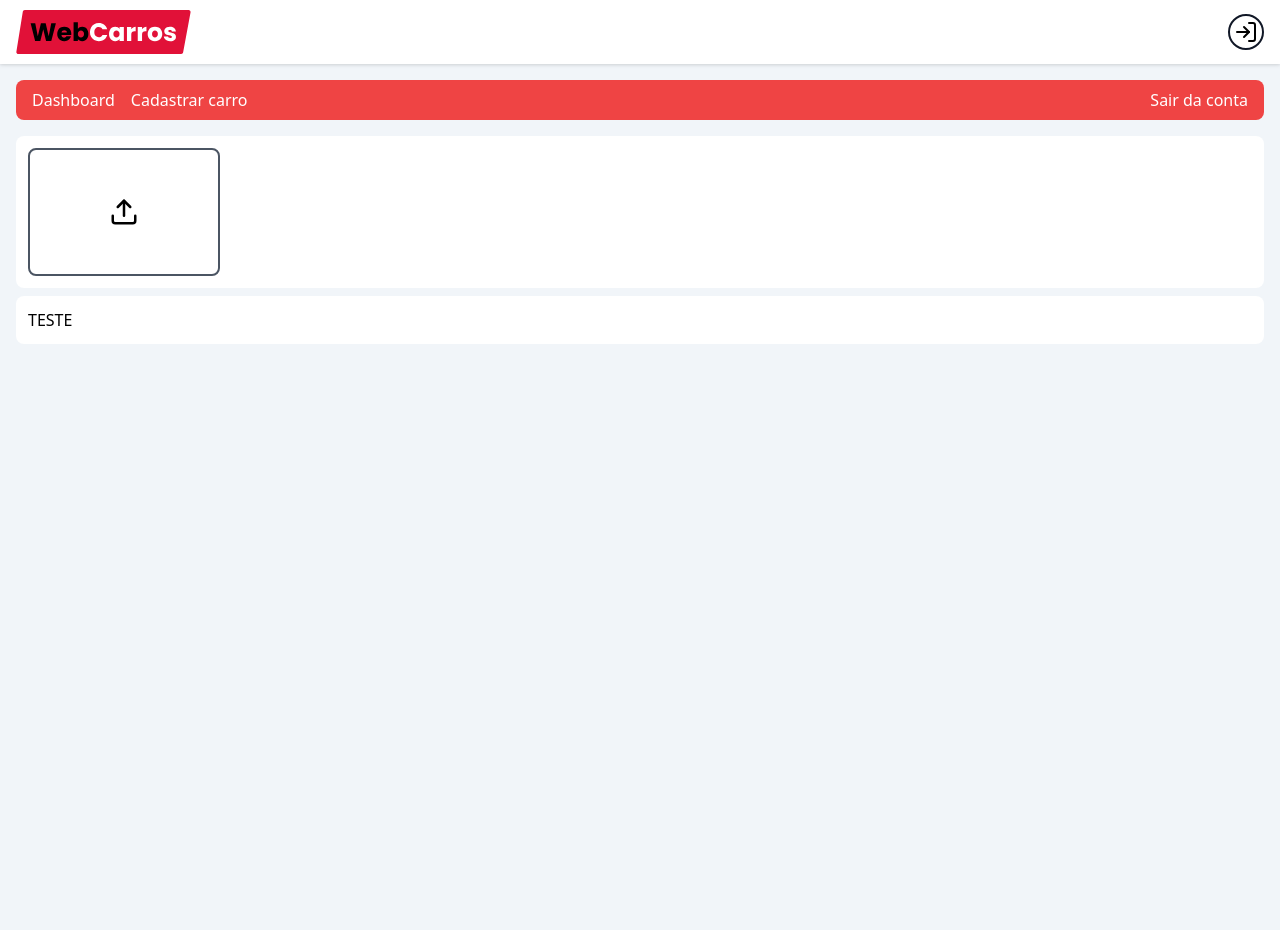
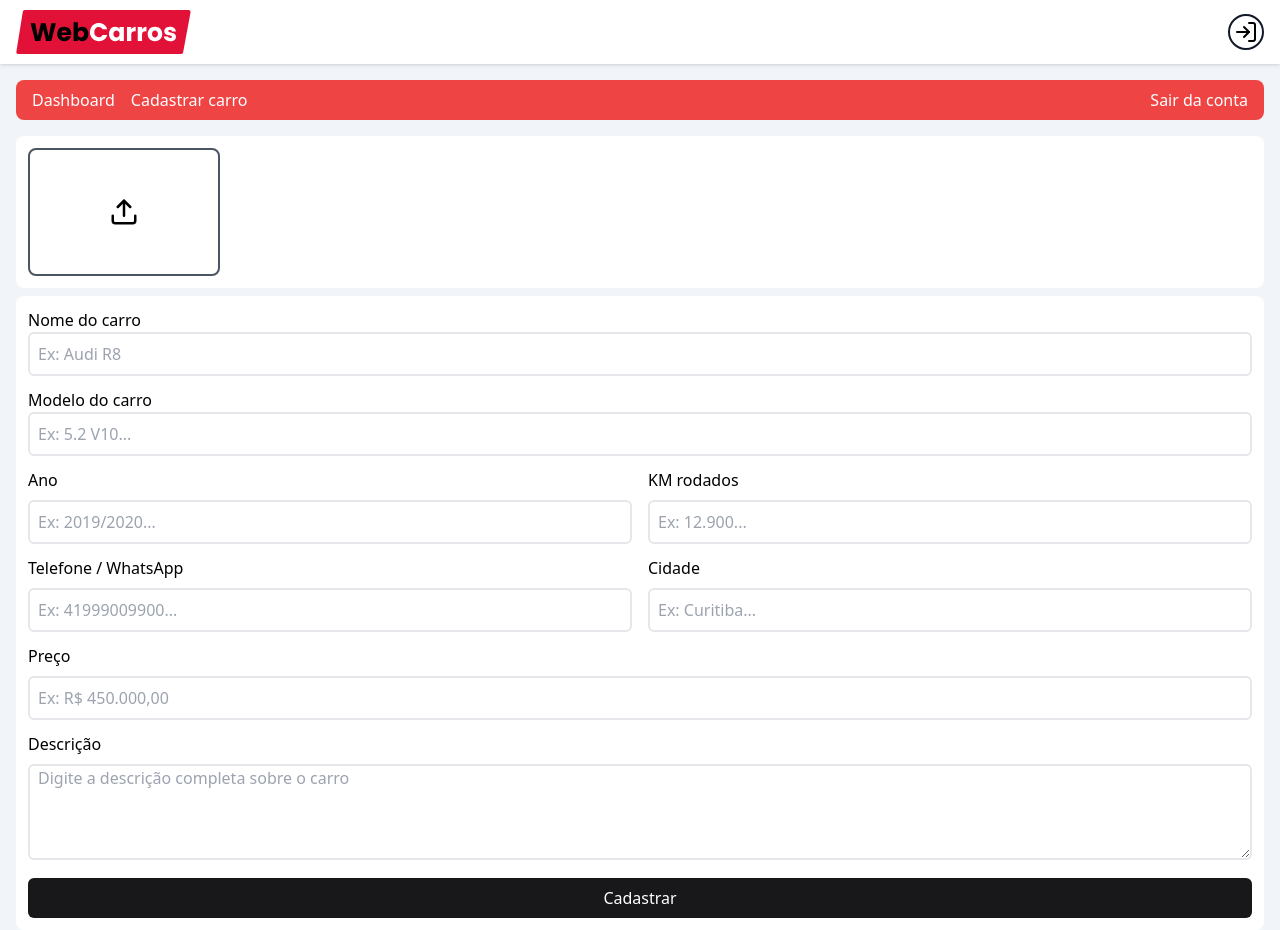
Before and after one commit to Elitonperoni/webcarros, a React (Create React App) app: page /dashboard/new in a window 1280 px wide. Before the commit the page ends 800 px from the top, so only its background shows below. Built offline with nearby package versions, Linux system fonts and the light colour scheme; no server answers; sample sign-in values are in the browser's storage.

Commit message:
imagens upload

```diff
--- a/package.json
+++ b/package.json
@@ -19,6 +19,7 @@
     "react-router-dom": "^6.27.0",
     "react-scripts": "5.0.1",
     "typescript": "^4.9.5",
+    "uuid": "^11.0.3",
     "web-vitals": "^2.1.4",
     "zod": "^3.23.8"
   },
@@ -47,6 +48,7 @@
     ]
   },
   "devDependencies": {
+    "@types/uuid": "^10.0.0",
     "autoprefixer": "^10.4.20",
     "postcss": "^8.4.47",
     "tailwindcss": "^3.4.14"
--- a/src/pages/dashboard/new/index.tsx
+++ b/src/pages/dashboard/new/index.tsx
@@ -1,25 +1,201 @@
 import { Container } from "../../../components/container";
 import { DashboardHeader } from "../../../components/panelheader";
-import { FiUpload } from 'react-icons/fi'
+import { FiUpload } from 'react-icons/fi';
+import { useForm } from 'react-hook-form';
+import { z } from 'zod'
+import { zodResolver } from '@hookform/resolvers/zod'
+import { Input } from '../../../components/input'
+import { ChangeEvent, useContext } from "react";
+import { AuthContext } from '../../../contexts/AuthContext'
+import { v4 as uuidV4 } from 'uuid'
+import { storage } from '../../../services/firebaseConnection'
+import {
+  ref,
+  uploadBytes,
+  getDownloadURL,
+  deleteObject
+ } from 'firebase/storage'
+
+const schema = z.object({
+  name: z.string().min(1, "O campo nome é obrigatório"),
+  model: z.string().min(1, "O modelo é obrigatório"),
+  year: z.string().min(1, "O ano do carro é obrigatório"),
+  km: z.string().min(1, "O km do carro é obrigatório"),
+  price: z.string().min(1, "O preço do carro é obrigatório"),
+  city: z.string().min(1, "A cidade é obrigatória"),
+  whatsapp: z.string().min(1, "O Telefone é obrigatório").refine((value) => /^(\d{11,12})$/.test(value), {
+    message: "Número de telefone inválido"
+  }),
+  description: z.string().min(1, "A descrição é obrigatória")
+})
+
+type FormData = z.infer<typeof schema>;
 
 export function New() {
+  const { user } = useContext(AuthContext);
+  const { register, handleSubmit, formState: { errors }, reset } = useForm<FormData>({
+    resolver: zodResolver(schema),
+    mode: "onChange"
+
+  })
+
+  async function handleFile(e: ChangeEvent<HTMLInputElement>){
+    if (e.target.files && e.target.files[0]) {
+      const image = e.target.files[0]
+
+      if (image.type === 'image/jpeg' || image.type === 'image/png'){
+        await handleUpload(image)
+      }
+      else{
+        alert('Envie uma imagem jpeg ou png')
+        return;
+      }
+    }
+  }
+
+  async function handleUpload(image: File){
+    if (!user?.uid){
+      return;
+    }
+
+    const currentUid = user?.uid;
+    const uidImage = uuidV4();
+
+    const uploadRef = ref(storage, `images/${currentUid}/${uidImage}`)
+    uploadBytes(uploadRef, image)
+    .then((snapshot) => {
+      getDownloadURL(snapshot.ref).then((downloadUrl) => {
+        console.log(downloadUrl)
+      })
+    })
+  }
+
+  function onSubmit(data: FormData) {
+    console.log(data)
+  }
+
   return (
     <Container >
       <DashboardHeader />
-
       <div className="w-full bg-white p-3 rounded-lg flex flex-col sm:flex-row items-center gap-2">
         <button className="border-2 w-48 rounded-lg flex items-center justify-center cursor-pointer border-gray-600 h-32 md:w-48">
           <div className="absolute cursor-pointer">
             <FiUpload size={30} color="#000" />
           </div>
           <div className="cursor-pointer">
-            <input type="file" accept="image/*" className="opacity-0 cursor-pointer" />
+            <input
+              type="file"
+              accept="image/*"
+              className="opacity-0 cursor-pointer"
+              onChange={handleFile}
+            />
           </div>
         </button>
       </div>
 
       <div className="w-full bg-white p-3 rounded-lg flex flex-col sm:flex-row items-center gap-2 mt-2">
-        <h1>TESTE</h1>
+        <form
+          className="w-full"
+          onSubmit={handleSubmit(onSubmit)}
+        >
+          <div className="mb-3">
+            <p className=",">Nome do carro</p>
+            <Input
+              type="text"
+              register={register}
+              name="name"
+              error={errors.name?.message}
+              placeholder="Ex: Audi R8"
+            />
+          </div>
+
+          <div className="mb-3">
+            <p className=",">Modelo do carro</p>
+            <Input
+              type="text"
+              register={register}
+              name="model"
+              error={errors.model?.message}
+              placeholder="Ex: 5.2 V10..."
+            />
+          </div>
+
+          <div className="flex w-full mb-3 flex-row items-center gap-4">
+            <div className="w-full">
+              <p className="mb-2 font-medium">Ano</p>
+              <Input
+                type="text"
+                register={register}
+                name="year"
+                error={errors.year?.message}
+                placeholder="Ex: 2019/2020..."
+              />
+            </div>
+
+            <div className="w-full">
+              <p className="mb-2 font-medium">KM rodados</p>
+              <Input
+                type="text"
+                register={register}
+                name="km"
+                error={errors.km?.message}
+                placeholder="Ex: 12.900..."
+              />
+            </div>
+          </div>
+
+          <div className="flex w-full mb-3 flex-row items-center gap-4">
+            <div className="w-full">
+              <p className="mb-2 font-medium">Telefone / WhatsApp</p>
+              <Input
+                type="text"
+                register={register}
+                name="whatsapp"
+                error={errors.whatsapp?.message}
+                placeholder="Ex: 41999009900..."
+              />
+            </div>
+
+            <div className="w-full">
+              <p className="mb-2 font-medium">Cidade</p>
+              <Input
+                type="text"
+                register={register}
+                name="city"
+                error={errors.city?.message}
+                placeholder="Ex: Curitiba..."
+              />
+            </div>
+          </div>
+
+          <div className="mb-3">
+            <p className="mb-2 font-medium">Preço</p>
+            <Input
+              type="text"
+              register={register}
+              name="price"
+              error={errors.price?.message}
+              placeholder="Ex: R$ 450.000,00"
+            />
+          </div>
+
+          <div className="mb-3">
+            <p className="mb-2 font-medium">Descrição</p>
+            <textarea
+              className="border-2 w-full rounded-md h-24 px-2"
+              {...register("description")}
+              name="description"
+              id="description"
+              placeholder="Digite a descrição completa sobre o carro"
+            />
+            {errors.description && <p className="mb-1 text-red-500">{errors.description.message}</p>}
+          </div>
+
+          <button type="submit" className="w-full rounded-md bg-zinc-900 text-white font-medium h-10">
+            Cadastrar
+          </button>
+
+        </form>
       </div>
 
     </Container>
--- a/src/pages/login/index.tsx
+++ b/src/pages/login/index.tsx
@@ -2,7 +2,7 @@
 import { Link, useNavigate } from 'react-router-dom';
 import logoImg from '../../assets/logo.svg';
 import { Container } from '../../components/container';
-import { Input } from '../../components/input/intex';
+import { Input } from '../../components/input';
 import { useForm } from 'react-hook-form';
 import { zodResolver } from "@hookform/resolvers/zod";
 import { z } from "zod";
--- a/src/pages/register/index.tsx
+++ b/src/pages/register/index.tsx
@@ -1,7 +1,7 @@
 import { Link, useNavigate } from 'react-router-dom';
 import logoImg from '../../assets/logo.svg';
 import { Container } from '../../components/container';
-import { Input } from '../../components/input/intex';
+import { Input } from '../../components/input';
 import { useForm } from 'react-hook-form';
 import { zodResolver } from "@hookform/resolvers/zod";
 import { z } from "zod";
```
Also changed, not shown: src/components/input/index.tsx (renamed from src/components/input/intex.tsx), 1 other file (tests, documents, lock files or other folders).
